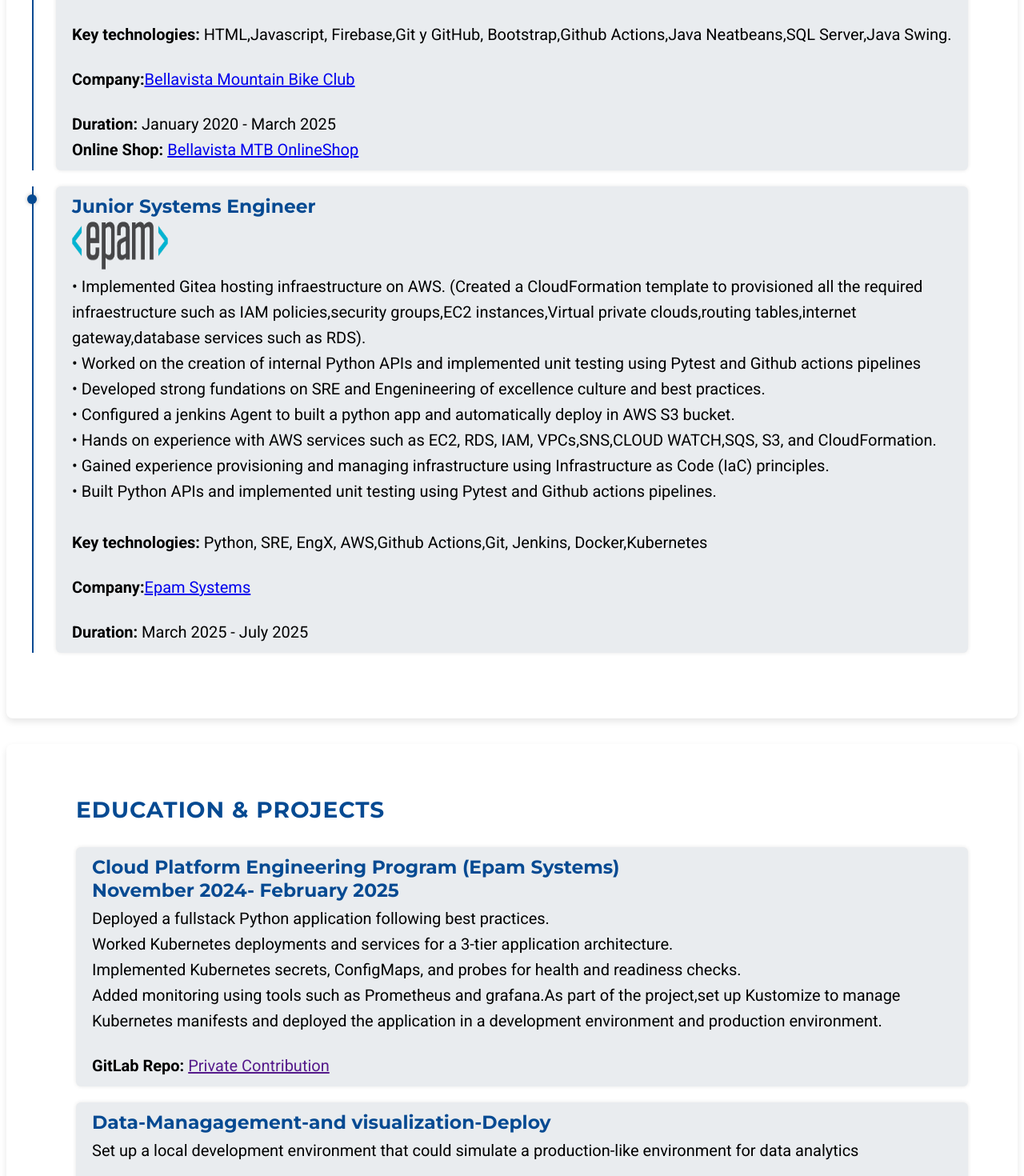
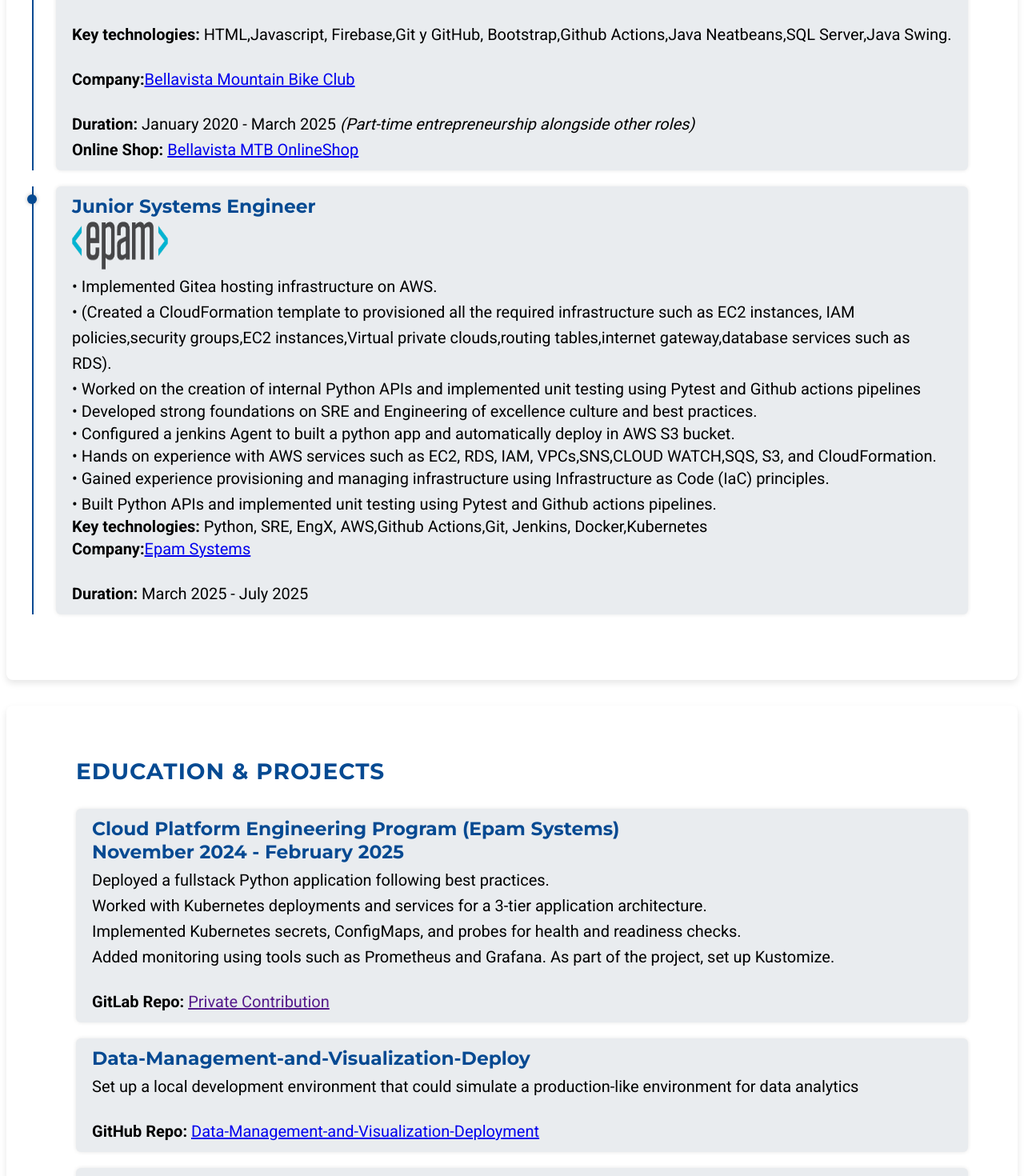
Before and after one commit to PaulOchoa952/portfolio, an Angular app: page / in a window 1280 px wide. Shown: the part 3680-5150 px from the top of the page at 80% size. Built offline with nearby package versions, Linux system fonts and the light colour scheme.

Commit message:
correct typos

```diff
--- a/src/app/home/home.component.html
+++ b/src/app/home/home.component.html
@@ -1,4 +1,3 @@
-
 <div class="header-container">
     <header>
         <h1 class="title">Computer Systems Engineer <i class="fas fa-laptop-code"></i></h1>
@@ -8,15 +7,18 @@
 <section id="about">
     <!-- <h2>About me</h2> -->
     <p class="about-me">
-        * Computer Systems Engineer with 2 years of IT experience in roles such as Software Engineering, DevOps, Cloud services and Sales.
+        * Computer Systems Engineer with 2 years of IT experience in roles such as Software Engineering, DevOps, Cloud
+        services and Sales.
         <br>
         * Experience working with international teams, collaborating on projects in both English and Spanish.
         <br>
         * Specialized in container orchestration using Kubernetes and efficient configuration management with Kustomize.
         <br>
-        * Hands on implementing observability practices with Prometheus and Grafana to enhance monitoring and system insights.
+        * Hands on implementing observability practices with Prometheus and Grafana to enhance monitoring and system
+        insights.
         <br>
-        * Host a Gitea application in AWS using CloudFormation following best practices and using services such as IAM,EC2 and Virtual Private Cloud (VPC).
+        * Host a Gitea application in AWS using CloudFormation following best practices and using services such as
+        IAM,EC2 and Virtual Private Cloud (VPC).
     </p>
 </section>
 <section id="icons">
@@ -37,12 +39,12 @@
     <h2 class="skills-h2">Skills</h2>
     <div class="skills">
         <div class="skill">
-                <h3 >Frontend</h3>
+            <h3>Frontend</h3>
             <p>
-                    <i class="devicon-angularjs-plain colored" title="Angular" ></i>
-                    <i class="devicon-typescript-plain colored" title="TypeScript" ></i>
-                    <i class="devicon-html5-plain colored" title="HTML" ></i>
-                    <i class="devicon-css3-plain colored" title="CSS" ></i>
+                <i class="devicon-angularjs-plain colored" title="Angular"></i>
+                <i class="devicon-typescript-plain colored" title="TypeScript"></i>
+                <i class="devicon-html5-plain colored" title="HTML"></i>
+                <i class="devicon-css3-plain colored" title="CSS"></i>
                 <i class="devicon-javascript-plain colored" title="JavaScript"></i>
                 <i class="devicon-bootstrap-plain colored" title="Bootstrap"></i>
                 <i class="devicon-tailwindcss-original colored" title="Tailwind Css"></i>
@@ -95,7 +97,7 @@
         <div class="timeline-item">
             <div class="timeline-content">
                 <h3>Junior Software Engineer</h3>
-                    <img src="../assets/images/AHMT png.png" alt="Company Logo" width="80" height="60" >
+                <img src="../assets/images/AHMT png.png" alt="Company Logo" width="80" height="60">
                 <p>
                     - Development of a custom web application to evaluate the Mexican standard-035
                     <br>
@@ -109,15 +111,19 @@
                     <br>
                     - Integrated Twilio API to send survey links via SMS to workers.
                     <br>
-                        - Contributed to deployment using a VPS from Digital Ocean, ensuring smooth and efficient application performance.
+                    - Contributed to deployment using a VPS from Digital Ocean, ensuring smooth and efficient
+                    application performance.
                     <br>
                     - Successfully launched the application in a production environment.
                 </p>
                 <br>
-                    <p><strong>Company:</strong><a href="https://www.facebook.com/people/Asociaci%C3%B3n-de-Hoteles-y-Moteles-de-Tepic/100064429221984/" target="_blank">"Asociación de hoteles y moteles de Tepic"</a></p>
+                <p><strong>Company:</strong><a
+                        href="https://www.facebook.com/people/Asociaci%C3%B3n-de-Hoteles-y-Moteles-de-Tepic/100064429221984/"
+                        target="_blank">"Asociación de hoteles y moteles de Tepic"</a></p>
                 <br>
                 <p><strong>Duration:</strong> January 2023 - July 2023</p>
-                    <p><strong>GitHub Repo: </strong> <a href="https://github.com/PaulOchoa952/PAT-035" target="_blank">PAT-035</a></p>
+                <p><strong>GitHub Repo: </strong> <a href="https://github.com/PaulOchoa952/PAT-035"
+                        target="_blank">PAT-035</a></p>
             </div>
         </div>
         <div class="timeline-item">
@@ -125,7 +131,8 @@
                 <h3>Junior Software Engineer</h3>
                 <img src="../assets/images/imperioNombre.svg" alt="Company Logo" class="company-logo">
                 <p>
-                        - Architected and developed a robust inventory management system using Angular and TypeScript, implementing:
+                    - Architected and developed a robust inventory management system using Angular and TypeScript,
+                    implementing:
                     <br>
                     &nbsp;&nbsp;• Strong typing with custom interfaces and models for inventory items and transactions
                     <br>
@@ -162,17 +169,19 @@
                     Bootstrap, Cypress, NgQRx, Git
                 </p>
                 <br>
-                    <p><strong>Company:</strong> <a href="https://www.imperioing.com/" target="_blank">"Ingeniería y proyectos imperio S.A DE C.V"</a></p>
+                <p><strong>Company:</strong> <a href="https://www.imperioing.com/" target="_blank">"Ingeniería y
+                        proyectos imperio S.A DE C.V"</a></p>
                 <br>
                 <p><strong>Duration:</strong> January 2024 - July 2024</p>
 
-                    <p><strong>GitHub Repo: </strong> <a href="https://github.com/PaulOchoa952/stockMasterPro" target="_blank">StockMasterPro</a></p>
+                <p><strong>GitHub Repo: </strong> <a href="https://github.com/PaulOchoa952/stockMasterPro"
+                        target="_blank">StockMasterPro</a></p>
             </div>
         </div>
         <div class="timeline-item">
             <div class="timeline-content">
-                        <h3>Web developer & Retail (Enterpreneur)</h3>
-                        <img src="../assets/images/bella.png" alt="Company Logo" width="100" height="90" >
+                <h3>Web developer & Retail (Entrepreneur)</h3>
+                <img src="../assets/images/bella.png" alt="Company Logo" width="100" height="90">
                 <p>
                     • Managed sales, marketing & social media for an small bike shop.
                     <br>
@@ -181,42 +190,53 @@
                     • Achieved over 1.4k followers in social media and increased sales through digital strategies.
                     <br>
                     <br>
-                        <strong>Key technologies:</strong> HTML,Javascript, Firebase,Git y GitHub, Bootstrap,Github Actions,Java Neatbeans,SQL Server,Java Swing.
+                    <strong>Key technologies:</strong> HTML,Javascript, Firebase,Git y GitHub, Bootstrap,Github
+                    Actions,Java Neatbeans,SQL Server,Java Swing.
 
                 </p>
                 <br>
-                        <p><strong>Company:</strong><a href="https://www.facebook.com/BellavistaMountainBikeClub/" target="_blank">Bellavista Mountain Bike Club</a></p>
+                <p><strong>Company:</strong><a href="https://www.facebook.com/BellavistaMountainBikeClub/"
+                        target="_blank">Bellavista Mountain Bike Club</a></p>
                 <br>
-                        <p><strong>Duration:</strong> January 2020 - March 2025</p>
-                        <p><strong>Online Shop: </strong> <a href="https://bellavistamtb-dc487.firebaseapp.com/" target="_blank">Bellavista MTB OnlineShop</a></p>
+                <p><strong>Duration:</strong> January 2020 - March 2025 <em>(Part-time entrepreneurship alongside other roles)</em></p>
+                <p><strong>Online Shop: </strong> <a href="https://bellavistamtb-dc487.firebaseapp.com/"
+                        target="_blank">Bellavista MTB OnlineShop</a></p>
             </div>
         </div>
         <div class="timeline-item">
             <div class="timeline-content">
                 <h3>Junior Systems Engineer</h3>
-                        <img src="../assets/images/epam2.png" alt="Company Logo" width="120" height="60" >
+                <img src="../assets/images/epam2.png" alt="Company Logo" width="120" height="60">
                 <p>
-                            • Implemented Gitea hosting infraestructure on AWS.
-                            (Created a CloudFormation template to provisioned all
-                            the required infraestructure such as IAM policies,security groups,EC2 instances,Virtual private
+                    • Implemented Gitea hosting infrastructure on AWS.
+                </p>
+                <p>
+                    • (Created a CloudFormation template to provisioned all
+                    the required infrastructure such as EC2 instances, IAM policies,security groups,EC2
+                    instances,Virtual private
                     clouds,routing tables,internet gateway,database services such as RDS).
-                            <br>
-                            • Worked on the creation of internal Python APIs and implemented unit testing using Pytest and Github actions pipelines
-                            <br>
-                            • Developed strong fundations on SRE and Engenineering of excellence culture and best practices.
-                            <br>
+                </p>
+
+                <p>
+                    • Worked on the creation of internal Python APIs and implemented unit testing using Pytest and
+                    Github actions pipelines
+                </p>
+                • Developed strong foundations on SRE and Engineering of excellence culture and best practices.
+                <p>
                     • Configured a jenkins Agent to built a python app and automatically deploy in AWS S3 bucket.
-                            <br>
-                            • Hands on experience with AWS services such as EC2, RDS, IAM, VPCs,SNS,CLOUD WATCH,SQS, S3, and CloudFormation.
-                            <br>
-                            • Gained experience provisioning and managing infrastructure using Infrastructure as Code (IaC) principles.
-                            <br>
+                </p>
+                • Hands on experience with AWS services such as EC2, RDS, IAM, VPCs,SNS,CLOUD WATCH,SQS, S3, and
+                CloudFormation.
+                <p>
+                    • Gained experience provisioning and managing infrastructure using Infrastructure as Code (IaC)
+                    principles.
+                </p>
+                <p>
                     • Built Python APIs and implemented unit testing using Pytest and Github actions pipelines.
-                            <br>
-                            <br>
+                </p>
                 <strong>Key technologies:</strong> Python, SRE, EngX, AWS,Github Actions,Git, Jenkins, Docker,Kubernetes
 
-                        </p>
+
                 <br>
                 <p><strong>Company:</strong><a href="https://www.epam.com/" target="_blank">Epam Systems</a></p>
                 <br>
@@ -236,16 +256,16 @@
             <div class="project-content">
                 <h3>Cloud Platform Engineering Program (Epam Systems)
                     <br>
-                        November 2024- February 2025
+                    November 2024 - February 2025
                 </h3>
                 <p>Deployed a fullstack Python application following best practices.
                     <br>
-                       Worked Kubernetes deployments and services for a 3-tier application architecture.
+                    Worked with Kubernetes deployments and services for a 3-tier application architecture.
                     <br>
                     Implemented Kubernetes secrets, ConfigMaps, and probes for health and readiness checks.
                     <br>
-                       Added monitoring using tools such as Prometheus and grafana.As part of the project,set up Kustomize to manage Kubernetes manifests and
-                       deployed the application in a development environment and production environment.
+                    Added monitoring using tools such as Prometheus and Grafana. As part of the project, set up
+                    Kustomize.
                     <br>
                 </p>
                 <br>
@@ -258,10 +278,12 @@
         </div>
         <div class="item-project">
             <div class="project-content">
-                    <h3>Data-Managagement-and visualization-Deploy</h3>
-                    <p>Set up a local development environment that could simulate a production-like environment for data analytics</p>                    <br>
+                <h3>Data-Management-and-Visualization-Deploy</h3>
+                <p>Set up a local development environment that could simulate a production-like environment for data
+                    analytics</p> <br>
                 <p><strong>GitHub Repo: </strong>
-                            <a href="https://github.com/PaulOchoa952/Data-Management-and-Visualization-Deployment" target="_blank">
+                    <a href="https://github.com/PaulOchoa952/Data-Management-and-Visualization-Deployment"
+                        target="_blank">
                         Data-Management-and-Visualization-Deployment
                     </a>
                 </p>
@@ -270,7 +292,8 @@
         <div class="item-project">
             <div class="project-content">
                 <h3>FRONTEND-AUCTION</h3>
-                    <p>Frontend web app created to manage multiple car auctions.It's consuming a REST-API that provides the necessary data to display the cars and their respective auctions.
+                <p>Frontend web app created to manage multiple car auctions.It's consuming a REST-API that provides the
+                    necessary data to display the cars and their respective auctions.
                 </p>
                 <br>
                 <p><strong>GitHub Repo: </strong>
@@ -296,12 +319,14 @@
         <div class="item-project">
             <div class="project-content">
                 <h3>MMCAPP</h3>
-                    <p>Developed a desktop application that allows the user to manage the inventory,events, of a small business.
+                <p>Developed a desktop application that allows the user to manage the inventory,events, of a small
+                    business.
                     <br>
                     The application was developed using Java Neatbeans and SQL server.
                     <br>
                     We made all the development cycle using Scrum.
-                    We gather the requirements, design the database, develop the application,testing,develop user and technical manual.
+                    We gather the requirements, design the database, develop the application,testing,develop user and
+                    technical manual.
                 </p>
                 <br>
                 <p><strong>GitHub Repo:</strong>
@@ -314,7 +339,8 @@
         <div class="item-project">
             <div class="project-content">
                 <h3>appGallery_01</h3>
-                    <p>Developed a mobile application that allows the user to manage events,invite friends, and share photos.
+                <p>Developed a mobile application that allows the user to manage events,invite friends, and share
+                    photos.
                     <br>
                     The application was developed using Flutter dart,Firebase,Firestore, and Firestorage,firebase_auth.
                     #FlutterFire
@@ -340,7 +366,7 @@
         <i class="fas fa-envelope" style="color: white;"></i>
     </p>
     <p>Resume:
-            <a href="../assets/docs/Paul CV-devops-va.pdf" target="_blank" style="color: rgb(7, 7, 7);">
+        <a href="assets/docs/Paul CV-devops-va.pdf" target="_blank" style="color: rgb(7, 7, 7);">
             Resume
         </a>
         <i class="fas fa-file-pdf" style="color: white;"></i>
@@ -350,4 +376,3 @@
 <footer>
     <p>&copy; 2024 Paul Alejandro Ochoa Meza. All rights reserved.</p>
 </footer>
-    <script src="/src/app/scripts/scroll.js"></script> <!-- Link to your external JavaScript file -->
```
Lines whose indentation alone changed are shown as unchanged.
